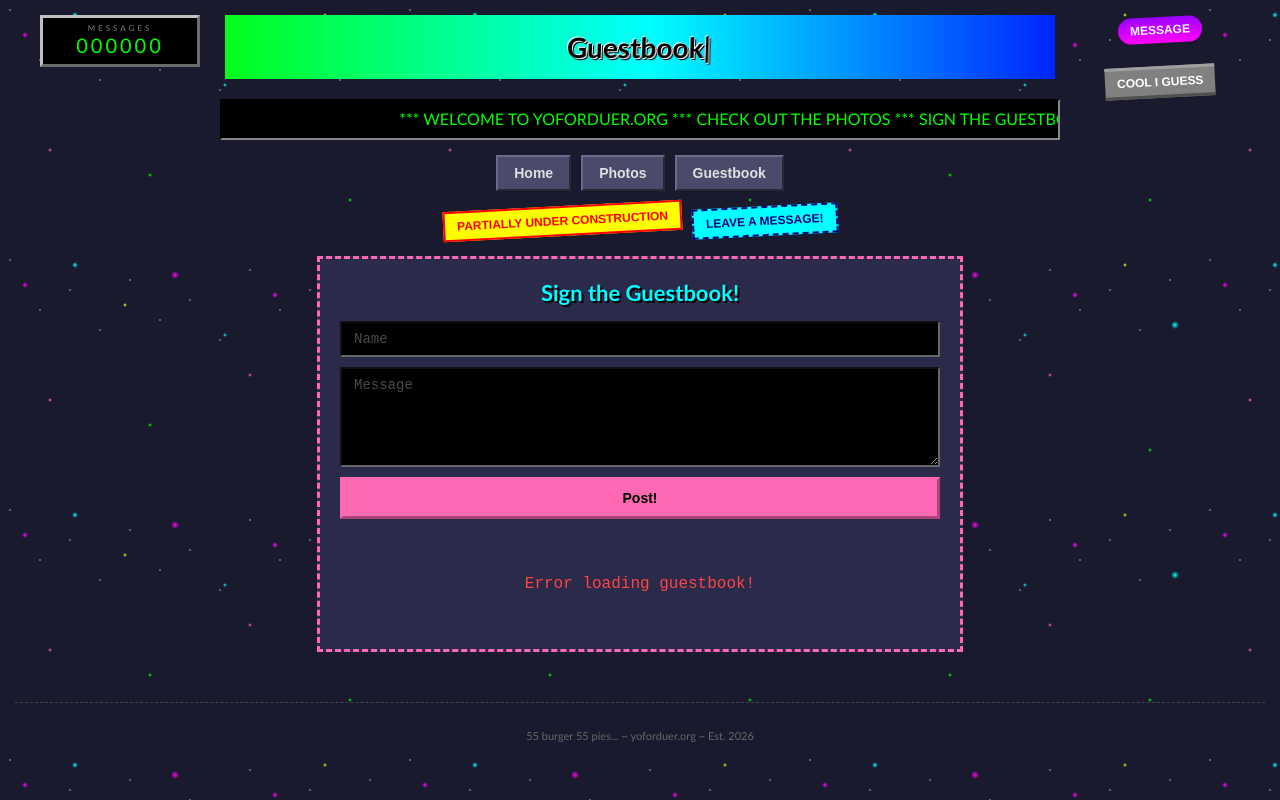
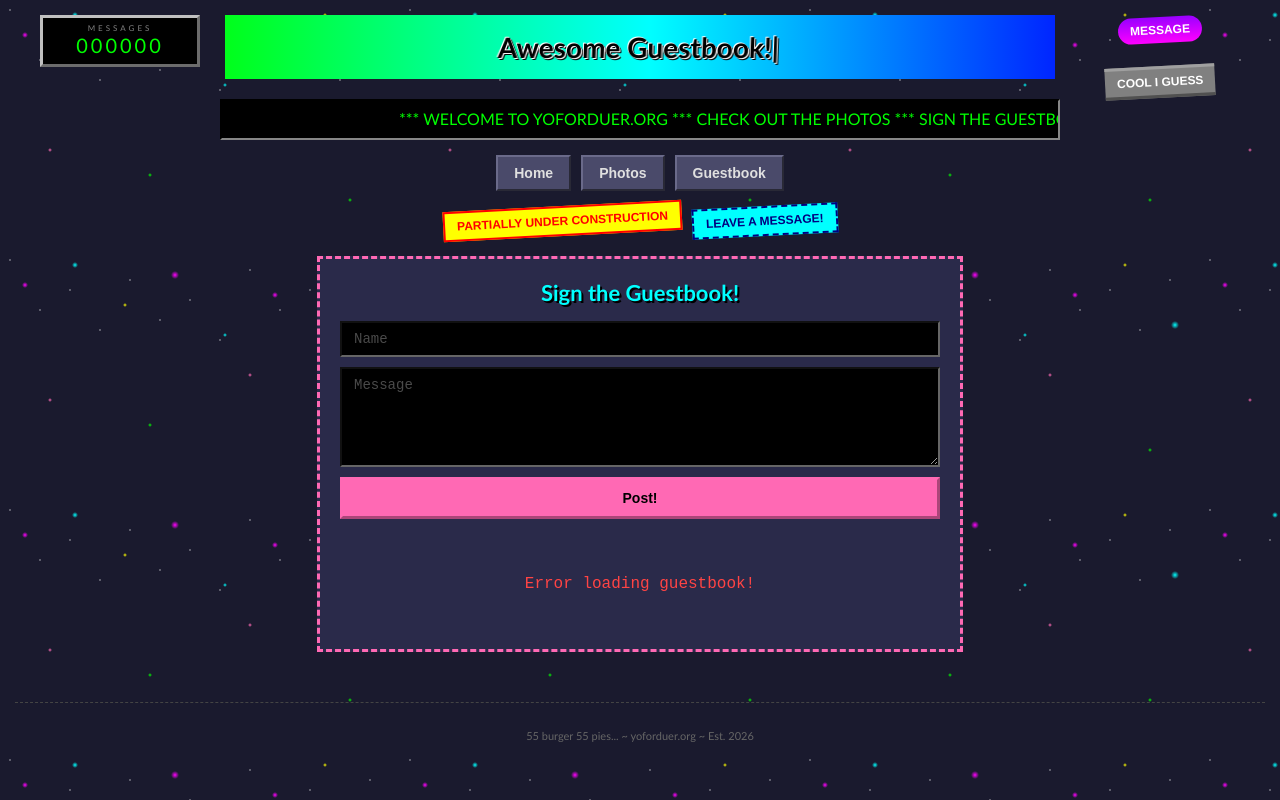
Before and after one commit to totally-google-drive/yoforduer, a website: page guestbook.html in a window 1280 px wide. Drawn offline with Linux system fonts and the light colour scheme; no server answers; a web font is replaced by a local one.

Commit message:
fix title

```diff
--- a/guestbook.html
+++ b/guestbook.html
@@ -3,7 +3,7 @@
 <head>
     <meta charset="UTF-8">
     <meta name="viewport" content="width=device-width, initial-scale=1.0">
-    <title>Guestbook - yoforduer</title>
+    <title>Awesome Guestbook</title>
     <script src="js.js?v=11"></script>
     <script>
         fetch('/api/random-emoji').then(r => r.json()).then(d => {
@@ -30,7 +30,7 @@
         <main class="main-content">
             <!-- Wavy Rainbow Banner -->
             <div class="topthing">
-                <h2><span id="typing-text">Guestbook</span><span class="cursor">|</span></h2>
+                <h2><span id="typing-text">Awesome Guestbook!</span><span class="cursor">|</span></h2>
             </div>
 
             <!-- Scrolling Marquee -->
```
